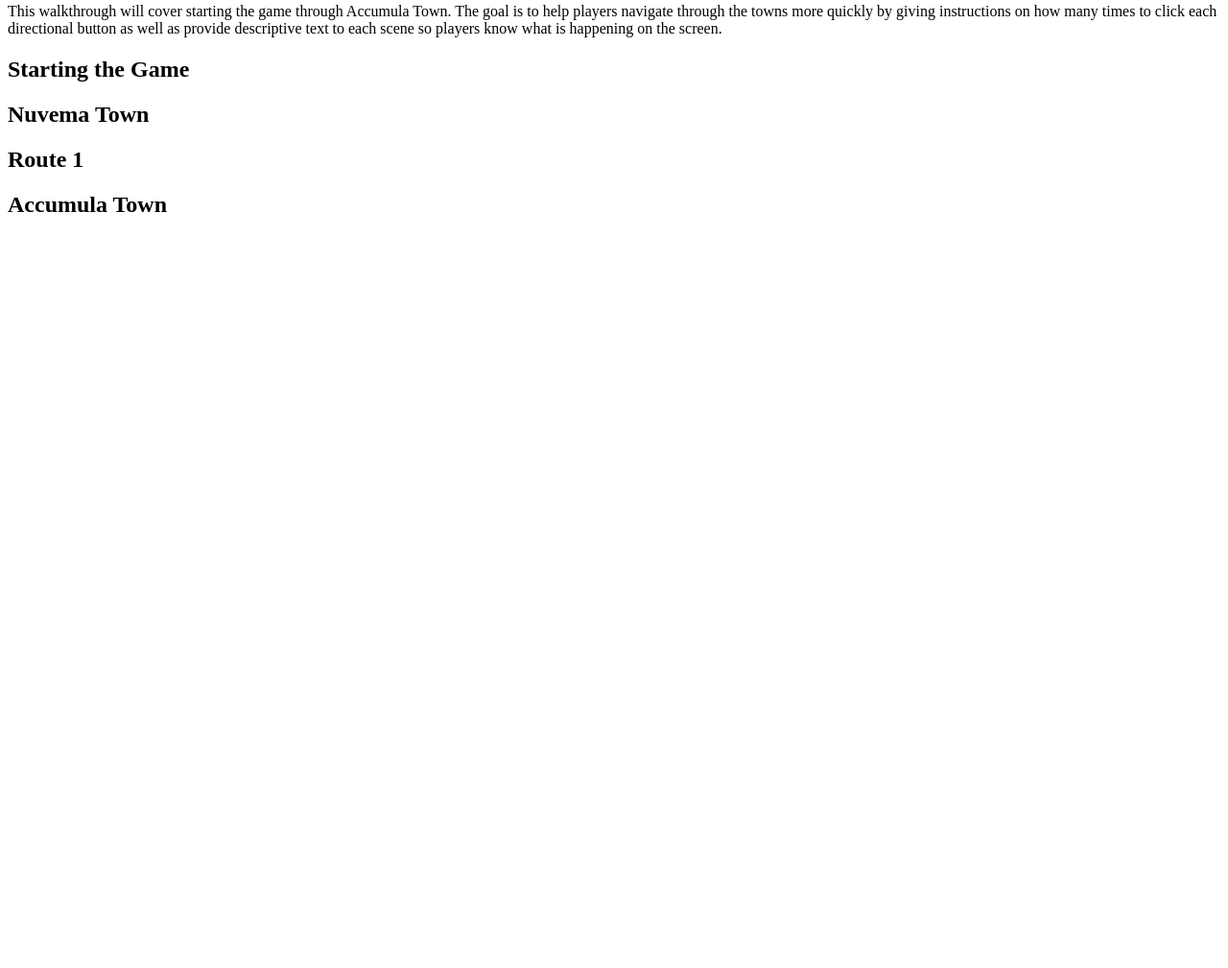
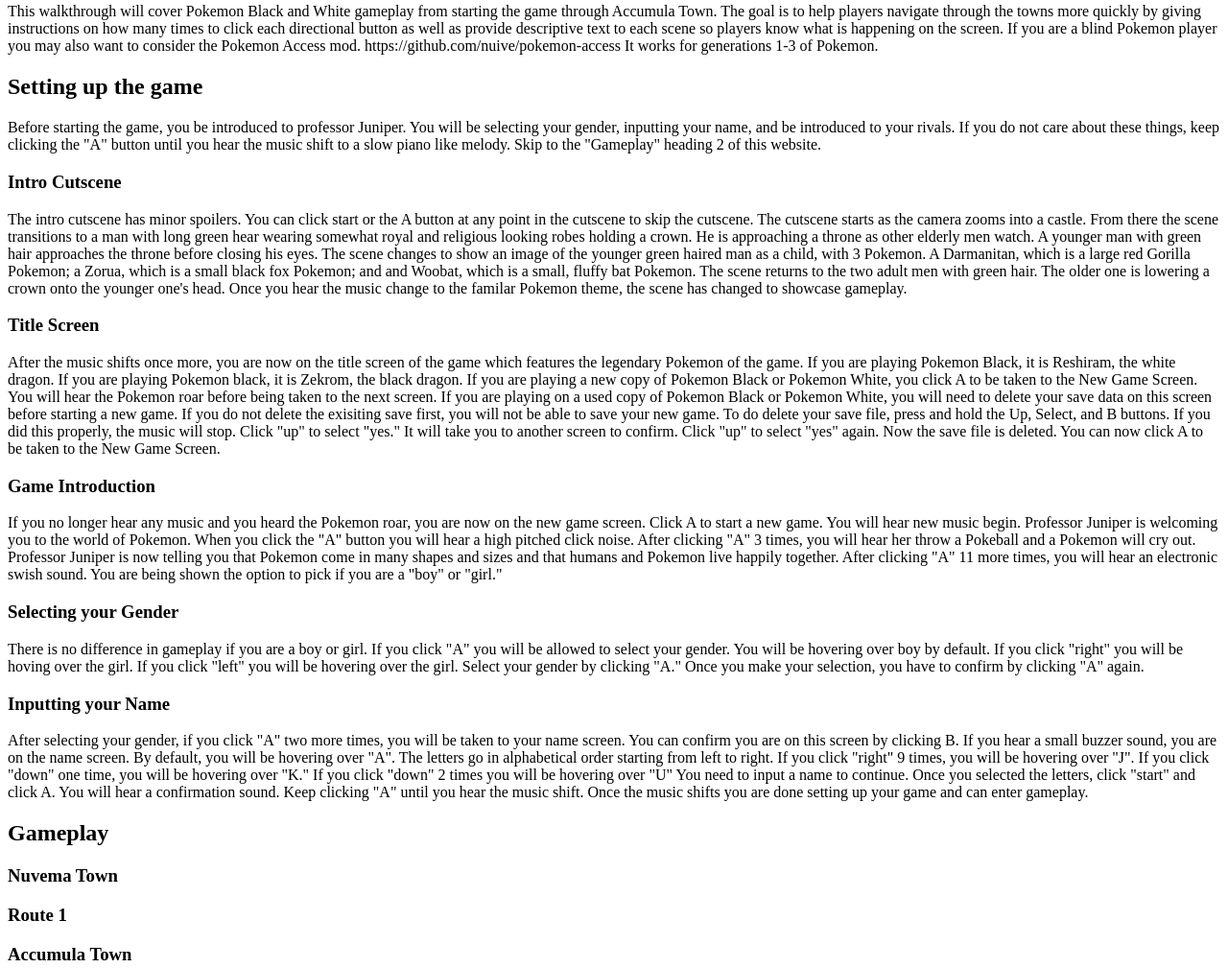
Before and after one commit to zhangedi/PokemonBWWalkthrough, a plain HTML site: page index.html in a window 1280 px wide. Shown: the part 147-1156 px from the top of the page at 96% size. Before the commit the page ends 800 px from the top, so only its background shows below. Drawn offline with Linux system fonts and the light colour scheme.

Commit message:
Add files via upload

```diff
--- a/index.html
+++ b/index.html
@@ -1,10 +1,68 @@
 <h1>Welcome to the Walkthrough of Pokemon Black and Pokemon White created for blind players.</h1>
 <h2>Introduction to the project</h2>
 <p>
-    This walkthrough will cover starting the game through Accumula Town.
+    This walkthrough will cover Pokemon Black and White gameplay from starting the game through Accumula Town.
     The goal is to help players navigate through the towns more quickly by giving instructions on how many times to click each directional button as well as provide descriptive text to each scene so players know what is happening on the screen.
+    If you are a blind Pokemon player you may also want to consider the Pokemon Access mod.
+    <a>https://github.com/nuive/pokemon-access</a>
+    It works for generations 1-3 of Pokemon.
 </p>
-<h2>Starting the Game</h2>
-<h2>Nuvema Town</h2>
-<h2>Route 1</h2>
-<h2>Accumula Town</h2>
+
+<h2> Setting up the game</h2>
+<p>Before starting the game, you be introduced to professor Juniper. You will be selecting your gender, inputting your name, and be introduced to your rivals.
+    If you do not care about these things, keep clicking the "A" button until you hear the music shift to a slow piano like melody.
+    Skip to the "Gameplay" heading 2 of this website.
+
+<h3>Intro Cutscene</h3>
+<p>The intro cutscene has minor spoilers. You can click start or the A button at any point in the cutscene to skip the cutscene.
+The cutscene starts as the camera zooms into a castle. From there the scene transitions to a man with long green hear wearing somewhat royal and religious
+looking robes holding a crown. He is approaching a throne as other elderly men watch. A younger man with green hair approaches the throne before closing his eyes.
+The scene changes to show an image of the younger green haired man as a child, with 3 Pokemon. A Darmanitan, which is a large red Gorilla Pokemon; a Zorua, which is a small black fox Pokemon; and and Woobat, which is a small, fluffy bat Pokemon.
+The scene returns to the two adult men with green hair. The older one is lowering a crown onto the younger one's head.
+Once you hear the music change to the familar Pokemon theme, the scene has changed to showcase gameplay.
+</p>
+
+<h3>Title Screen</h3>
+
+<p>
+    After the music shifts once more, you are now on the title screen of the game which features the legendary Pokemon of the game.
+    If you are playing Pokemon Black, it is Reshiram, the white dragon. If you are playing Pokemon black, it is Zekrom, the black dragon.
+    If you are playing a new copy of Pokemon Black or Pokemon White, you click A to be taken to the New Game Screen. You will hear the Pokemon roar before being taken to the next screen.
+
+    If you are playing on a used copy of Pokemon Black or Pokemon White, you will need to delete your save data on this screen before starting a new game.
+    If you do not delete the exisiting save first, you will not be able to save your new game.
+    To do delete your save file, press and hold the Up, Select, and B buttons. If you did this properly, the music will stop. Click "up" to select "yes." It will take you to another screen to confirm. Click "up" to select "yes" again.
+    Now the save file is deleted. You can now click A to be taken to the New Game Screen.
+</p>
+
+<h3>Game Introduction</h3>
+<p>
+    If you no longer hear any music and you heard the Pokemon roar, you are now on the new game screen.
+    Click A to start a new game. You will hear new music begin. Professor Juniper is welcoming you to the world of Pokemon.
+    When you click the "A" button you will hear a high pitched click noise.
+    After clicking "A" 3 times, you will hear her throw a Pokeball and a Pokemon will cry out.
+    Professor Juniper is now telling you that Pokemon come in many shapes and sizes and that humans and Pokemon live happily together.
+    After clicking "A" 11 more times, you will hear an electronic swish sound. You are being shown the option to pick if you are a "boy" or "girl."
+</p>
+<h3>Selecting your Gender</h3>
+<p> There is no difference in gameplay if you are a boy or girl.
+    If you click "A" you will be allowed to select your gender.
+    You will be hovering over boy by default.
+    If you click "right" you will be hoving over the girl.
+    If you click "left" you will be hovering over the girl.
+    Select your gender by clicking "A." Once you make your selection, you have to confirm by clicking "A" again.
+</p>
+<h3>Inputting your Name</h3>
+<p>
+    After selecting your gender, if you click "A" two more times, you will be taken to your name screen. You can confirm you are on this screen by clicking B.
+    If you hear a small buzzer sound, you are on the name screen.
+    By default, you will be hovering over "A". The letters go in alphabetical order starting from left to right.
+    If you click "right" 9 times, you will be hovering over "J". If you click "down" one time, you will be hovering over "K."
+    If you click "down" 2 times you will be hovering over "U" You need to input a name to continue. Once you selected the letters, click "start" and click A.
+    You will hear a confirmation sound.
+    Keep clicking "A" until you hear the music shift. Once the music shifts you are done setting up your game and can enter gameplay.
+</p>
+<h2>Gameplay</h2>
+<h3>Nuvema Town</h3>
+<h3>Route 1</h3>
+<h3>Accumula Town</h3>
```
